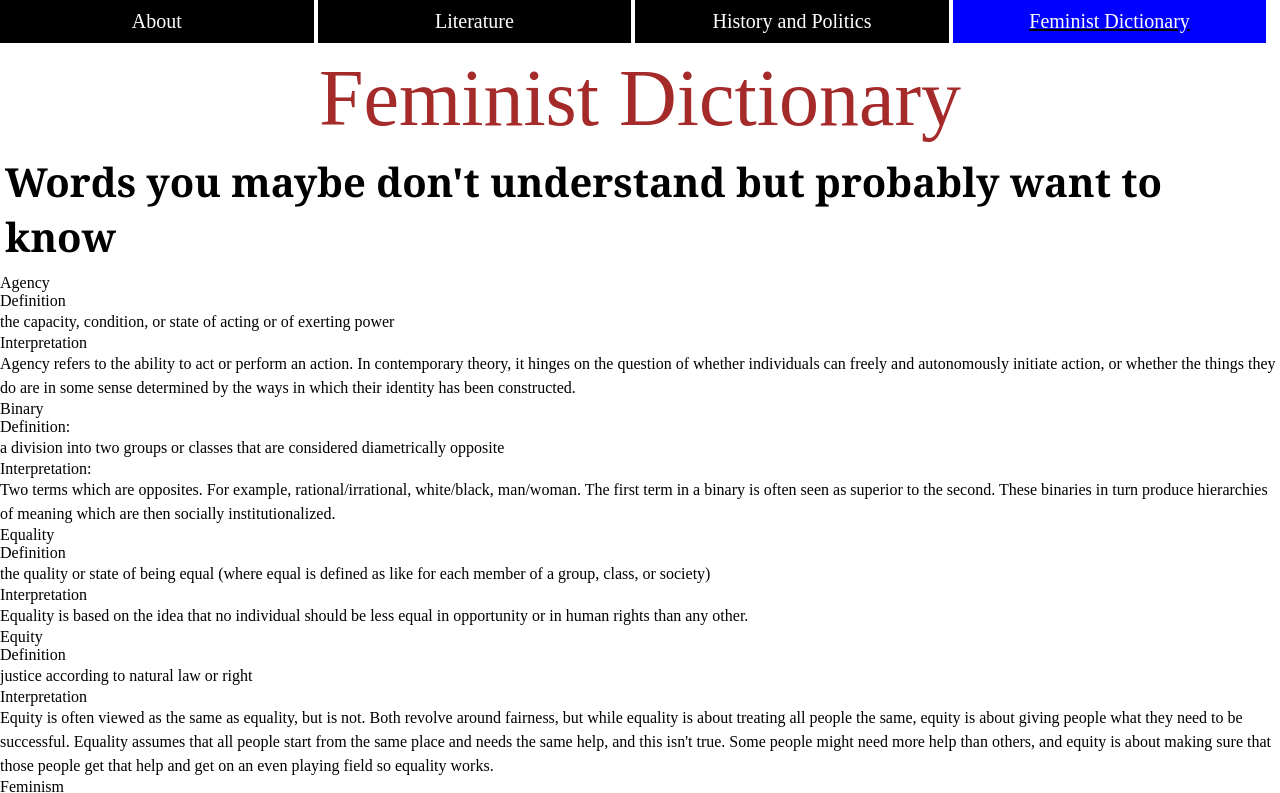
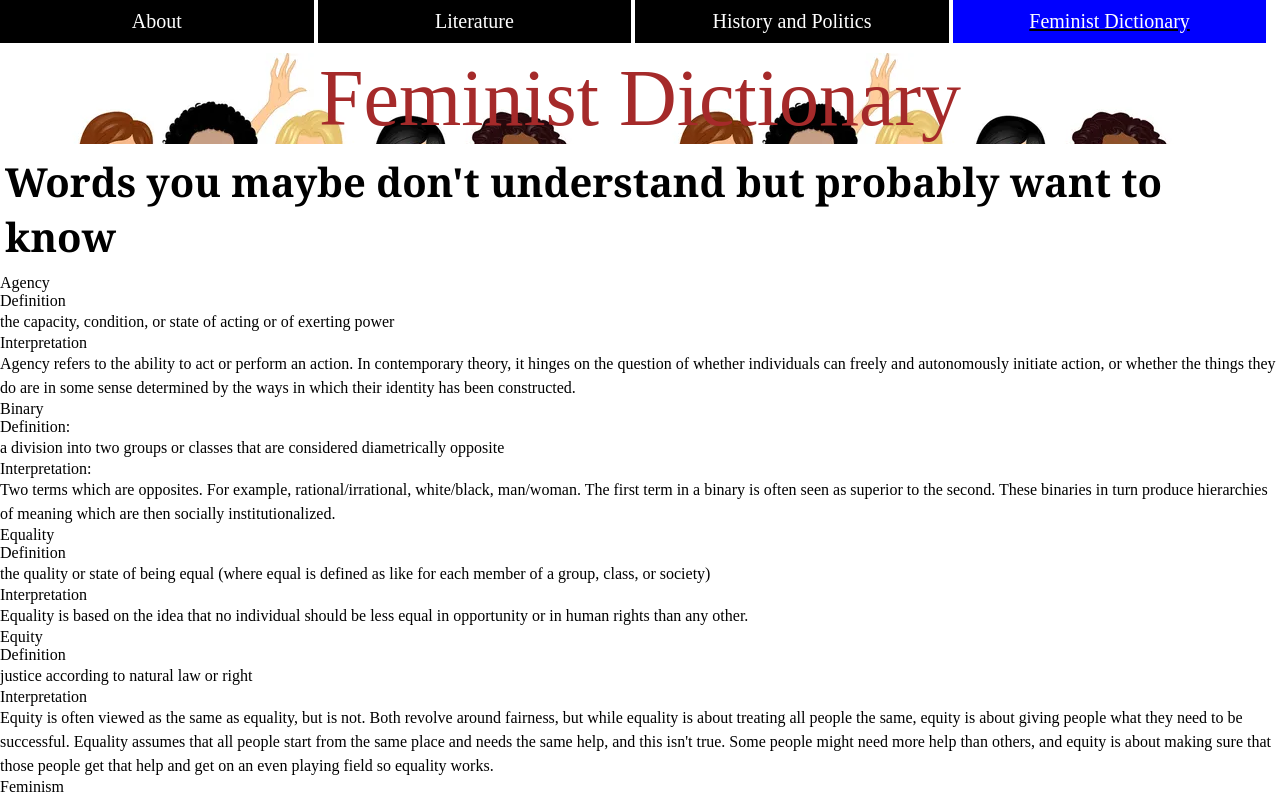
Before and after one commit to 766qly/ds4, a plain HTML site: page femdict.html in a window 1280 px wide. Shown: the top 793 px of the page. Drawn offline with Linux system fonts and the light colour scheme; the site is published under a folder, as on GitHub Pages, so addresses that start at the root find nothing.

Commit message:
Add files via upload

```diff
--- a/css/style.css
+++ b/css/style.css
@@ -37,7 +37,7 @@ h1{
     font-family: 'Trocchi', serif;
     font-size:80px;
     color:brown;
-    background-image: url(/images/women.jpeg);
+    background-image: url(../images/women.jpeg);
 }
 
 .first-img{
```
Also changed, not shown: index.html (+1 -1 lines).
